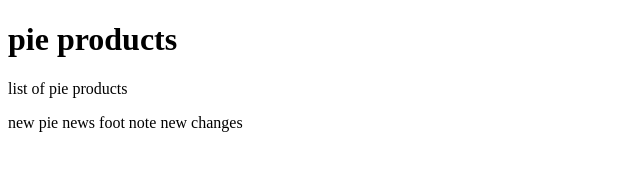
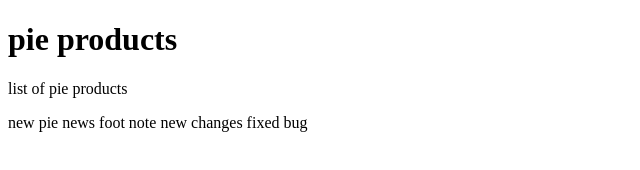
Before and after one commit to gittest9/com.pie.demo, a plain HTML site: page WebContent/index.html in a window 1280 px wide. Shown: the full height of the page, 0-640 px from the left. Drawn offline with Linux system fonts and the light colour scheme.

Commit message:
fixed a bug found in production

```diff
--- a/WebContent/index.html
+++ b/WebContent/index.html
@@ -10,5 +10,7 @@
 <span>new pie news</span>
 foot note
 new changes
+fixed bug
+
 </body>
 </html>
```
